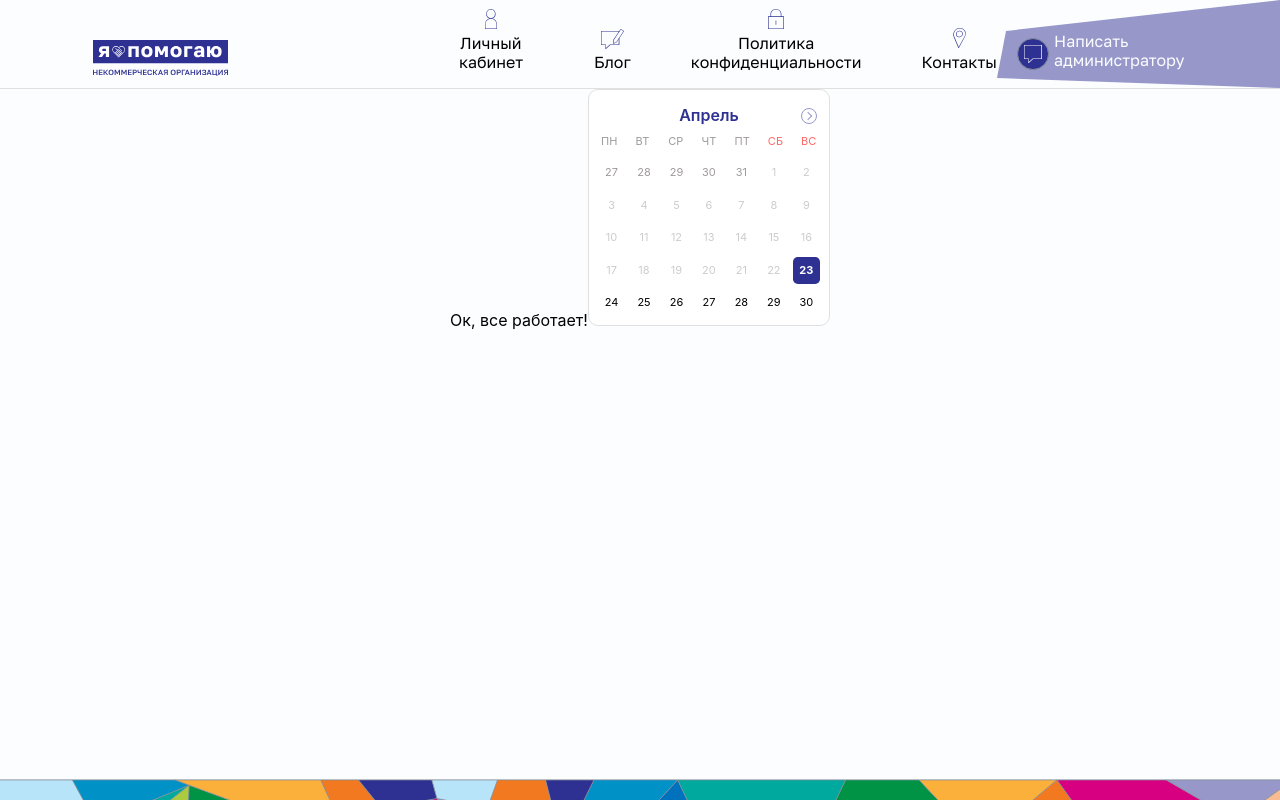
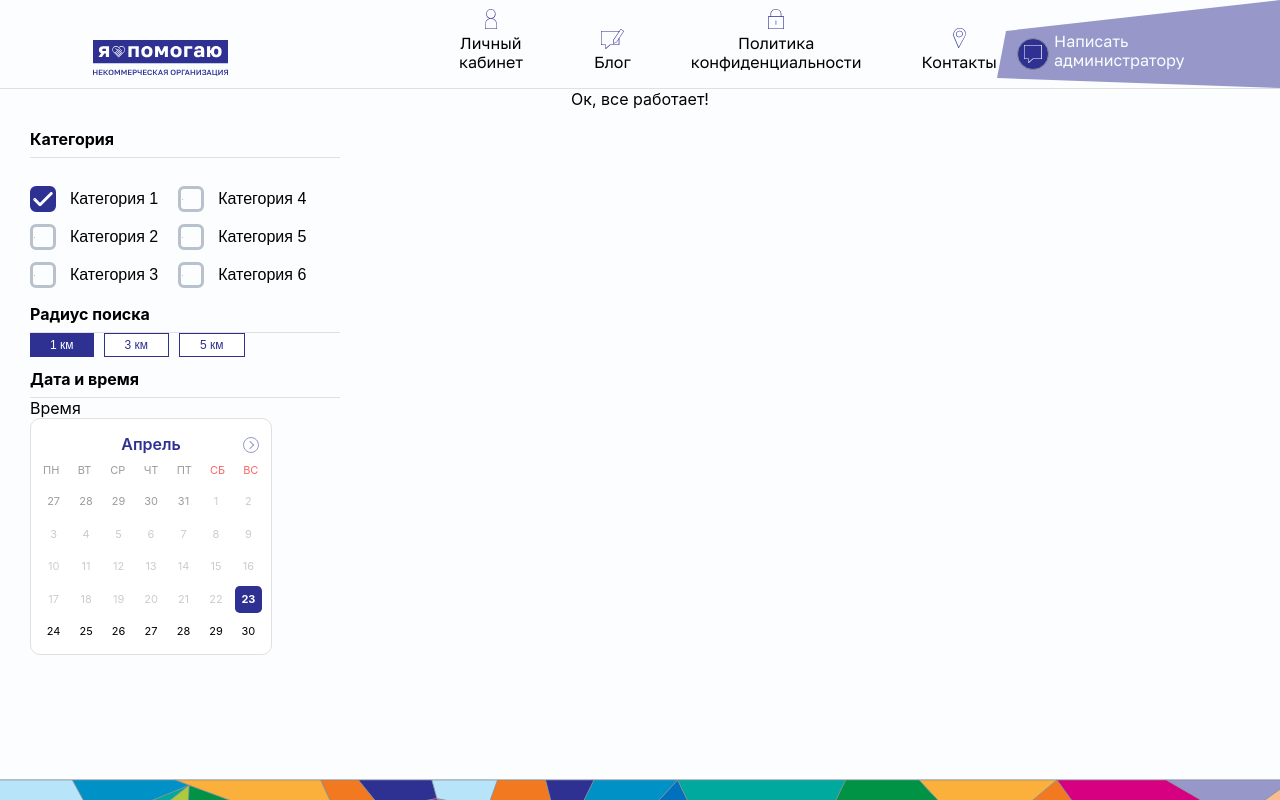
Before and after one commit to vartuom/i-am-helping, a React (Create React App) app: page /anotherTestPage in a window 1280 px wide. Built offline with nearby package versions, Linux system fonts and the light colour scheme; the HTML template or start-up script is replaced by a standard one.

Commit message:
filter start

```diff
--- /dev/null
+++ b/src/components/filter/filter.module.scss
@@ -0,0 +1,38 @@
+@use '../../constants/scss-variables';
+
+.d_flex {
+  display: flex;
+  flex-wrap: wrap;
+}
+
+.column {
+  flex-direction: column;
+  padding-left: 0;
+  list-style: none;
+}
+
+.wrapper {
+  padding: 20px 30px;
+  text-align: start;
+}
+
+.check_padding {
+  padding-top: 12px;
+  padding-right: 20px;
+}
+
+.filter_radius {
+  padding-right: 10px;
+  padding-bottom: 12px;
+}
+
+.radius_button {
+  padding: 0 20px;
+  height: 24px;
+}
+
+.subtitle {
+  font-weight: bold;
+  padding-bottom: 8px;
+  border-bottom: 1px scss-variables.$headerBorder solid;
+}
--- /dev/null
+++ b/src/components/filter/filter.tsx
@@ -0,0 +1,56 @@
+import { useState } from "react";
+import Calendar from "../calendar/Calendar";
+import { Button } from "../ui/buttons/Button";
+import Checkbox from "../ui/checkbox/checkbox";
+import s from "./filter.module.scss"
+
+const categories = [{ id: 1, value: 'Категория 1' }, { id: 2, value: 'Категория 2' }, { id: 3, value: 'Категория 3' }, { id: 4, value: 'Категория 4' }, { id: 5, value: 'Категория 5', }, { id: 6, value: 'Категория 6' }];
+const radiuses = [{ id: '1km', value: '1 км' }, { id: '3km', value: '3 км' }, { id: '5km', value: '5 км' }];
+const COLUMN_NUMBER = 2;
+
+
+const Filter = () => {
+  const middle = Math.ceil(categories.length / COLUMN_NUMBER);
+  const [filterState, setFilter] = useState({ category: [categories[0].value], radius: radiuses[0].value, time: null, date: new Date() })
+
+  const handleCheckboxClick = (el: string) => {
+    const array = filterState.category;
+    if (array.indexOf(el) < 0) {
+      array.push(el);
+      setFilter({...filterState, category: array});
+    }
+    else {
+      setFilter({...filterState, category: array.splice(array.indexOf(el), 1)});
+    }
+  }
+
+  return <div className={s.wrapper}>
+    <div className={s.subtitle}>Категория</div>
+    <div className={s.d_flex}>
+      <ul className={s.d_flex + ' ' + s.column}>
+        {!!categories.length && categories.map((el, i) => {
+          if (i < middle)
+            return <li className={s.check_padding} key={el.id}><Checkbox label={el.value} onClick={(e) => handleCheckboxClick(el.value)} checked={filterState.category.indexOf(el.value) >= 0} /></li>
+        })}
+      </ul>
+      <ul className={s.d_flex + ' ' + s.column}>
+        {categories.length > 1 && categories.map((el, i) => {
+          if (i >= middle)
+            return <li className={s.check_padding} key={el.id}><Checkbox label={el.value} onClick={(e) => handleCheckboxClick(el.value)} checked={filterState.category.indexOf(el.value) >= 0} /></li>
+        })}
+      </ul>
+    </div>
+    <div className={s.subtitle}>Радиус поиска</div>
+    <div className={s.d_flex}>
+      {!!radiuses.length && radiuses.map(el => {
+        return <div className={s.filter_radius} key={el.id}><Button label={el.value} variant="text" theme={el.value == filterState.radius ? 'dark' : 'light'} type="button" extraClass={s.radius_button} onClick={() => setFilter({ ...filterState, radius: el.value })} /></div>
+      })}
+    </div>
+    <div className={s.subtitle}>Дата и время</div>
+
+    <div className="label">Время</div>
+    <Calendar />
+  </div>
+}
+
+export default Filter;
--- /dev/null
+++ b/src/pages/anotherTestPage.scss
@@ -0,0 +1,3 @@
+.wrapper {
+  width: 370px;
+}
--- a/src/pages/anotherTestPage.tsx
+++ b/src/pages/anotherTestPage.tsx
@@ -1,11 +1,14 @@
 import React from 'react';
-import Calendar from '../components/calendar/Calendar';
+import Filter from '../components/filter/filter';
+import './anotherTestPage.scss';
 
 const AnotherTestPage = () => {
     return (
         <div>
             Ок, все работает!
-            <Calendar />
+            <div className='wrapper'>
+                <Filter />
+            </div>
         </div>
     );
 };
```
